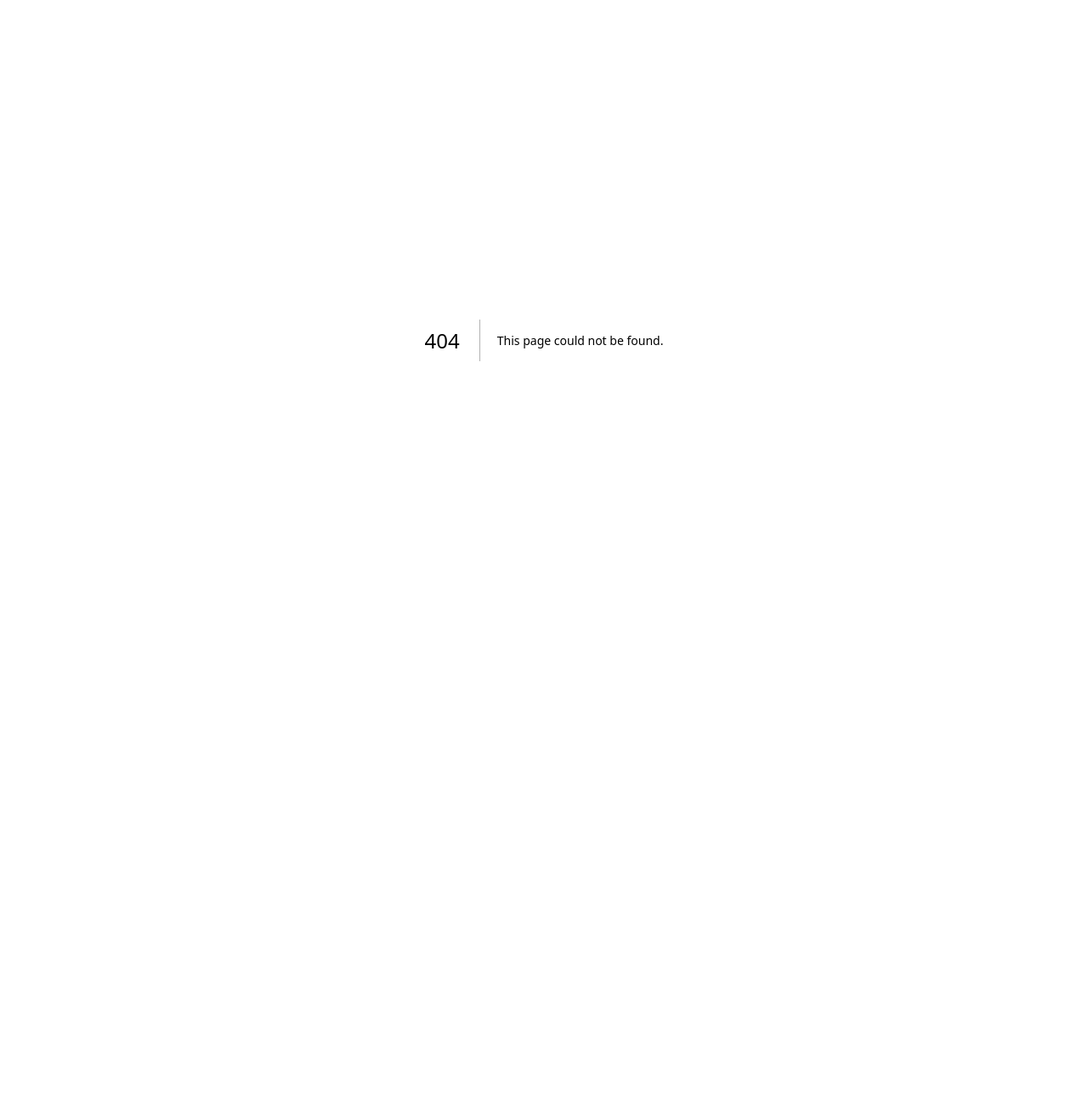
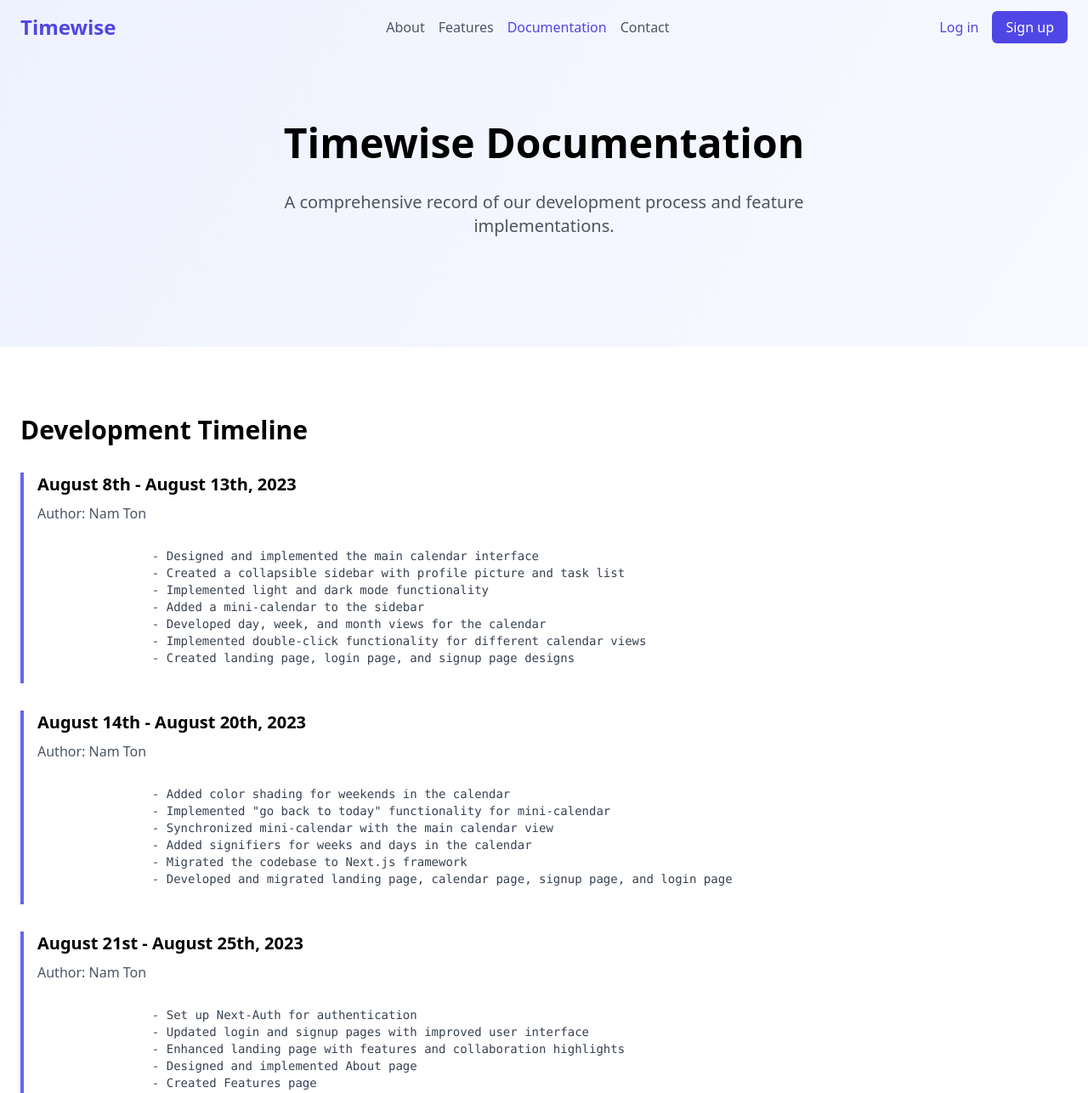
Before and after one commit to gsdyu/Calcoy, a Next.js app in the folder frontend/: page /auth/documentation in a window 1280 px wide. Before the commit this address had no page. Shown: the top 1286 px of the page at 85% size. Before the commit the page ends 800 px from the top, so only its background shows below. Built offline with nearby package versions, Linux system fonts and the light colour scheme.

Commit message:
Added Documentation page pulled from github updates for possible future employers

```diff
--- /dev/null
+++ b/frontend/src/app/auth/documentation/page.js
@@ -0,0 +1,5 @@
+import DocumentationPage from '@/components/Auth/DocumentationPage';
+
+export default function Documentation() {
+  return <DocumentationPage/>;
+}
--- a/frontend/src/components/Auth/AboutPage.js
+++ b/frontend/src/components/Auth/AboutPage.js
@@ -14,6 +14,7 @@ const AboutPage = () => {
         <div className="space-x-4">
           <Link href="/about" className="text-indigo-600 hover:text-indigo-800">About</Link>
           <Link href="/auth/features" className="text-gray-600 hover:text-indigo-600">Features</Link>
+          <Link href="/auth/contact" className="text-gray-600 hover:text-indigo-600">Documentation</Link>
           <Link href="/auth/contact" className="text-gray-600 hover:text-indigo-600">Contact</Link>
         </div>
         <div className="space-x-4">
--- a/frontend/src/components/Auth/ContactPage.js
+++ b/frontend/src/components/Auth/ContactPage.js
@@ -31,6 +31,7 @@ const ContactPage = () => {
         <div className="space-x-4">
           <Link href="/auth/about" className="text-gray-600 hover:text-indigo-600">About</Link>
           <Link href="/auth/features" className="text-gray-600 hover:text-indigo-600">Features</Link>
+          <Link href="/auth/documentation" className="text-gray-600 hover:text-indigo-600">Documentation</Link>
           <Link href="/auth/contact" className="text-indigo-600 hover:text-indigo-800">Contact</Link>
         </div>
         <div className="space-x-4">
--- /dev/null
+++ b/frontend/src/components/Auth/DocumentationPage.js
@@ -0,0 +1,105 @@
+import React from 'react';
+import Link from 'next/link';
+
+const DocumentationPage = () => {
+  return (
+    <div className="min-h-screen bg-gradient-to-br from-indigo-50 to-white">
+      {/* Navigation */}
+      <nav className="container mx-auto px-6 py-4 flex justify-between items-center">
+        <Link href="/" className="text-2xl font-bold text-indigo-600">Timewise</Link>
+        <div className="space-x-4">
+          <Link href="/auth/about" className="text-gray-600 hover:text-indigo-600">About</Link>
+          <Link href="/auth/features" className="text-gray-600 hover:text-indigo-600">Features</Link>
+          <Link href="/auth/documentation" className="text-indigo-600 hover:text-indigo-800">Documentation</Link>
+          <Link href="/auth/contact" className="text-gray-600 hover:text-indigo-600">Contact</Link>
+        </div>
+        <div className="space-x-4">
+          <Link href="/auth/login" className="text-indigo-600 font-medium">Log in</Link>
+          <Link href="/auth/signup" className="bg-indigo-600 text-white px-4 py-2 rounded-md font-medium">Sign up</Link>
+        </div>
+      </nav>
+
+      {/* Hero Section */}
+      <section className="container mx-auto px-6 py-20">
+        <h1 className="text-5xl font-bold mb-8 text-center">Timewise Documentation</h1>
+        <p className="text-xl text-gray-600 mb-12 text-center max-w-3xl mx-auto">
+          A comprehensive record of our development process and feature implementations.
+        </p>
+      </section>
+
+      {/* Documentation Content */}
+      <section className="bg-white py-20">
+        <div className="container mx-auto px-6">
+          <h2 className="text-3xl font-bold mb-8">Development Timeline</h2>
+          <div className="space-y-8">
+            <DocumentationEntry
+              date="August 8th - August 13th, 2023"
+              author="Nam Ton"
+              content={`
+                - Designed and implemented the main calendar interface
+                - Created a collapsible sidebar with profile picture and task list
+                - Implemented light and dark mode functionality
+                - Added a mini-calendar to the sidebar
+                - Developed day, week, and month views for the calendar
+                - Implemented double-click functionality for different calendar views
+                - Created landing page, login page, and signup page designs
+              `}
+            />
+            <DocumentationEntry
+              date="August 14th - August 20th, 2023"
+              author="Nam Ton"
+              content={`
+                - Added color shading for weekends in the calendar
+                - Implemented "go back to today" functionality for mini-calendar
+                - Synchronized mini-calendar with the main calendar view
+                - Added signifiers for weeks and days in the calendar
+                - Migrated the codebase to Next.js framework
+                - Developed and migrated landing page, calendar page, signup page, and login page
+              `}
+            />
+            <DocumentationEntry
+              date="August 21st - August 25th, 2023"
+              author="Nam Ton"
+              content={`
+                - Set up Next-Auth for authentication
+                - Updated login and signup pages with improved user interface
+                - Enhanced landing page with features and collaboration highlights
+                - Designed and implemented About page
+                - Created Features page
+                - Developed Contact page
+                - Added social media links (Instagram, LinkedIn, personal website) to team member profiles
+              `}
+            />
+          </div>
+        </div>
+      </section>
+
+      {/* Key Contributions */}
+      <section className="bg-indigo-50 py-20">
+        <div className="container mx-auto px-6">
+          <h2 className="text-3xl font-bold mb-8 text-center">Key Contributions by Nam Ton</h2>
+          <ul className="list-disc list-inside text-lg text-gray-700 space-y-4 max-w-2xl mx-auto">
+            <li>Designed and implemented the main calendar interface</li>
+            <li>Created responsive and interactive landing page</li>
+            <li>Developed user-friendly login and signup pages</li>
+            <li>Implemented mini-calendar functionality</li>
+            <li>Created day, week, and month calendar views</li>
+            <li>Designed and implemented About, Features, and Contact pages</li>
+            <li>Migrated the project to Next.js framework</li>
+            <li>Integrated Next-Auth for user authentication</li>
+          </ul>
+        </div>
+      </section>
+    </div>
+  );
+};
+
+const DocumentationEntry = ({ date, author, content }) => (
+  <div className="border-l-4 border-indigo-500 pl-4">
+    <h3 className="text-xl font-semibold mb-2">{date}</h3>
+    <p className="text-gray-600 mb-2">Author: {author}</p>
+    <pre className="whitespace-pre-wrap text-sm text-gray-700">{content}</pre>
+  </div>
+);
+
+export default DocumentationPage;
--- a/frontend/src/components/Auth/FeaturesPage.js
+++ b/frontend/src/components/Auth/FeaturesPage.js
@@ -13,6 +13,7 @@ const FeaturesPage = () => {
         <div className="space-x-4">
           <Link href="/auth/about" className="text-gray-600 hover:text-indigo-600">About</Link>
           <Link href="/auth/features" className="text-indigo-600 hover:text-indigo-800">Features</Link>
+          <Link href="/auth/documentation" className="text-gray-600 hover:text-indigo-600">Documentation</Link>
           <Link href="/auth/contact" className="text-gray-600 hover:text-indigo-600">Contact</Link>
         </div>
         <div className="space-x-4">
--- a/frontend/src/components/Auth/LandingPage.js
+++ b/frontend/src/components/Auth/LandingPage.js
@@ -20,6 +20,7 @@ const LandingPage = () => {
         <div className="space-x-4">
           <Link href="/auth/about" className="text-gray-600 hover:text-indigo-600">About</Link>
           <Link href="/auth/features" className="text-gray-600 hover:text-indigo-600">Features</Link>
+          <Link href="/auth/documentation" className="text-gray-600 hover:text-indigo-600">Documentation</Link>
           <Link href="/auth/contact" className="text-gray-600 hover:text-indigo-600">Contact</Link>
         </div>
         <div className="space-x-4">
```
